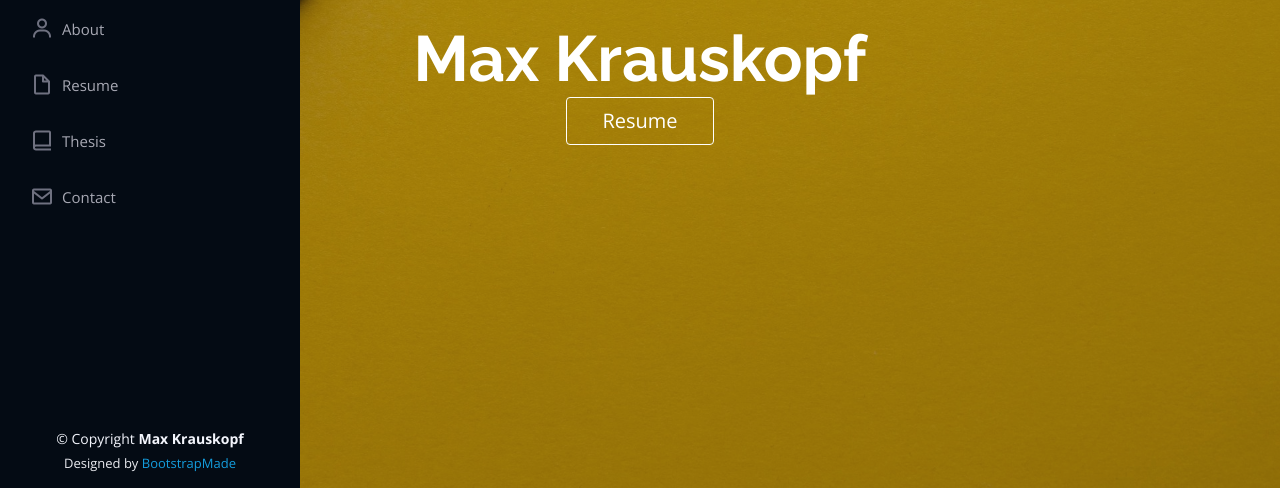
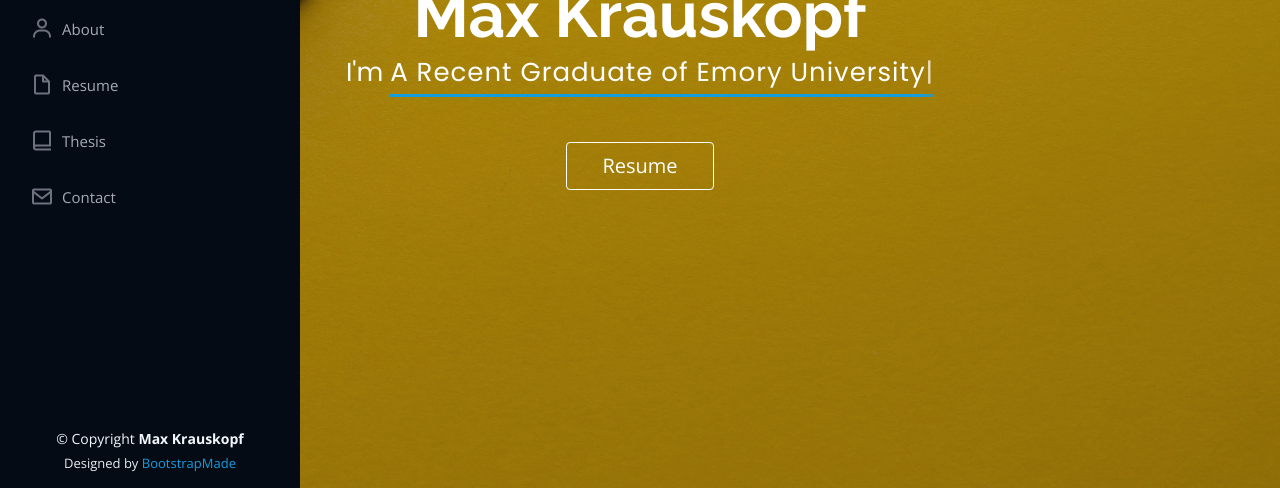
Before and after one commit to maxkrauskopf/maxkrauskopf.github.io, a plain HTML site: page index.html in a window 1280 px wide. Shown: the part 312-800 px from the top of the page. Drawn offline with nearby package versions, Linux system fonts and the light colour scheme.

Commit message:
Uncomment Typewriter not the issue

```diff
--- a/index.html
+++ b/index.html
@@ -78,9 +78,9 @@
     <div class="hero-container" align="center" data-aos="fade-in">
       <h1>Max Krauskopf</h1>
     </div>
-     <!-- <div class="hero-container" align="center" data-aos="fade-in">
+      <div class="hero-container" align="center" data-aos="fade-in">
       <p>I'm <span class="typed" data-typed-items="A Recent Graduate of Emory University, An Aspiring Financial Services Professional"></span></p>
-      </div> -->
+      </div>
       <div class="hero-container" align="center" data-aos="fade-in">
       <a href="https://drive.google.com/open?id=1aYisvnyCrYU5edK0BP6lyCAtjG5D4xdh" target="_blank" class="btn btn-primary btn-lg">Resume</a>
         </div>
```
